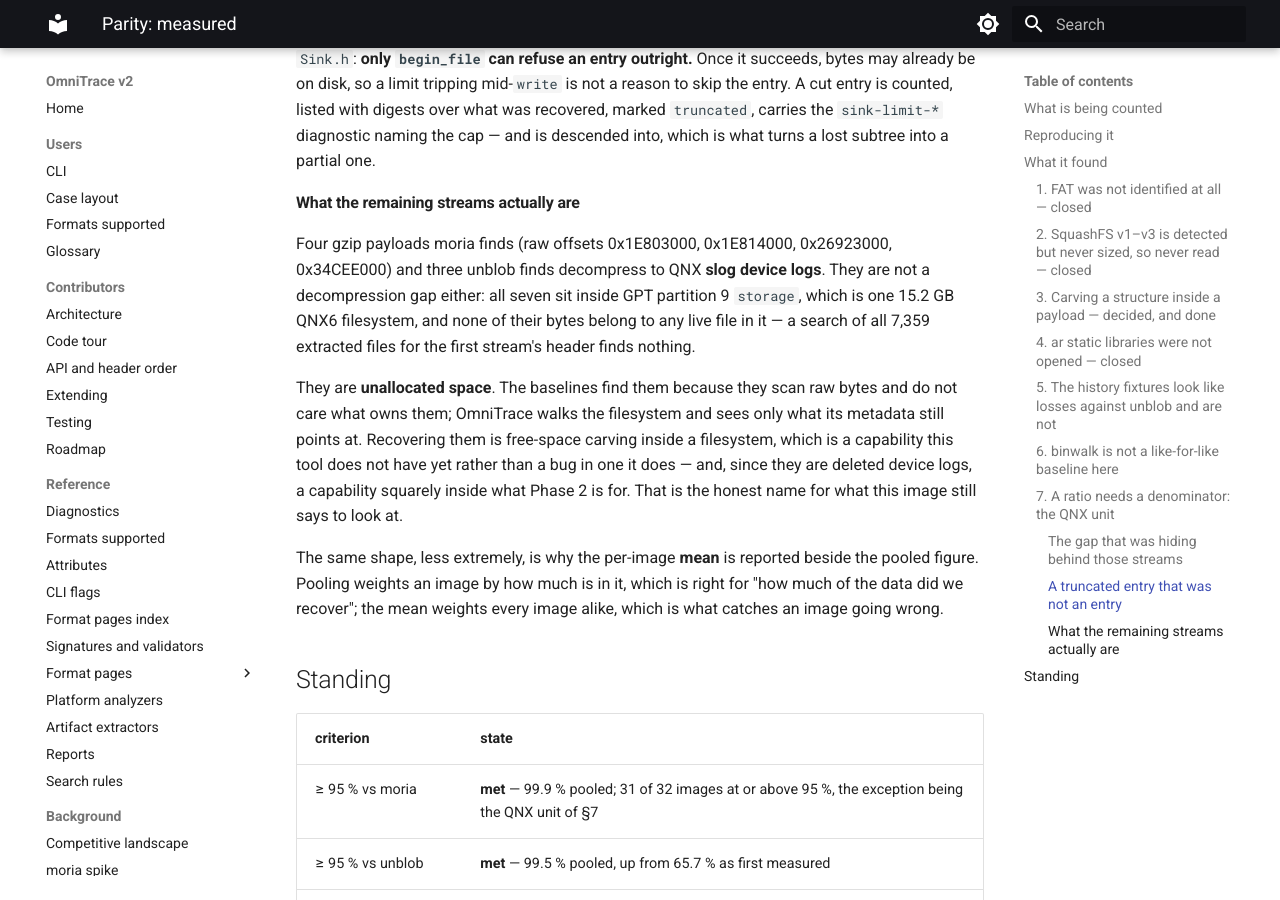
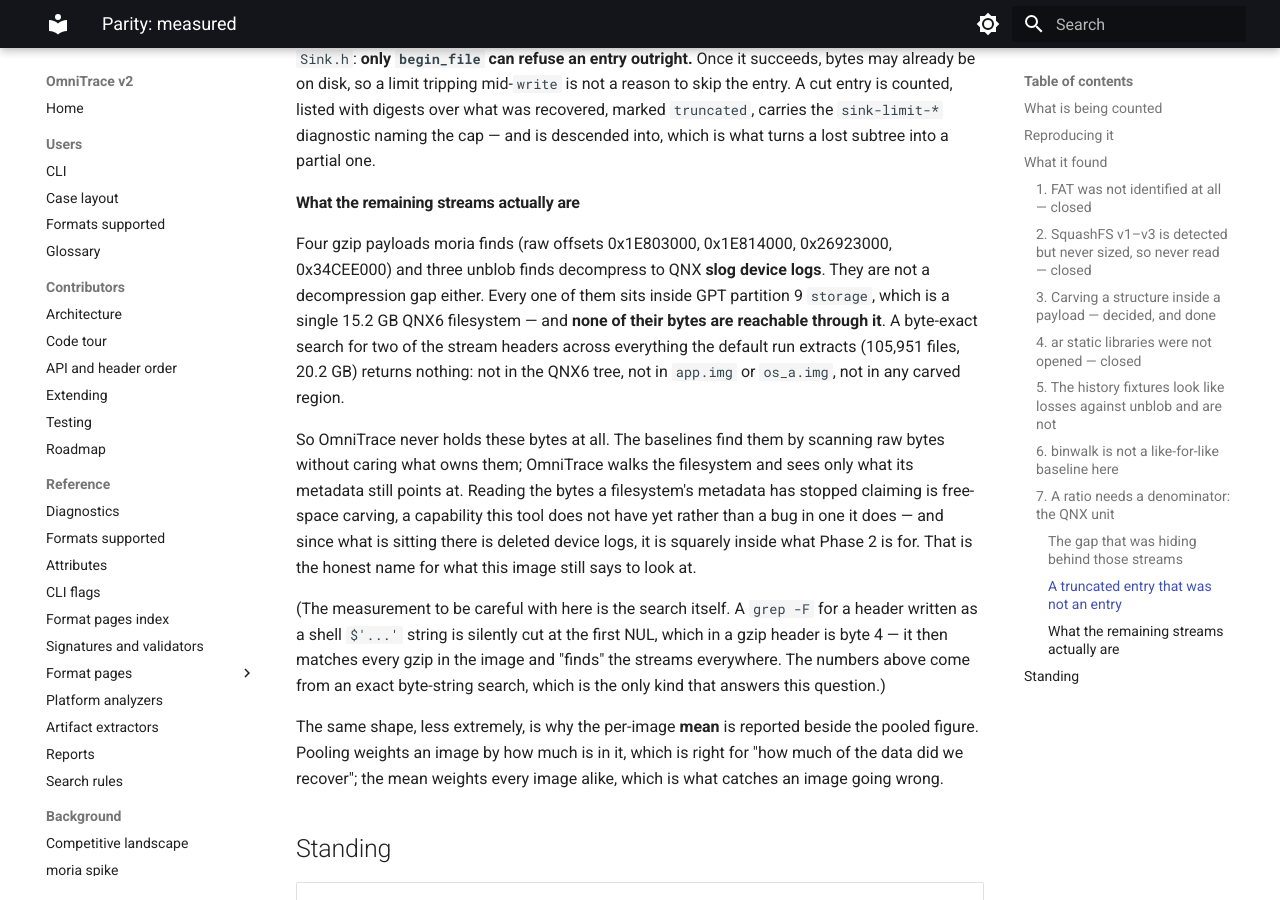
Before and after one commit to wrongbaud/omnitrace, an MkDocs documentation site: the page built from docs/PARITY.md, in a window 1280 px wide and 900 px high, scrolled down 6607 px. Built offline with MkDocs 1.6.1 and Material for MkDocs 9.7.7, drawn with Linux system fonts in a browser that asks for light colours.

Commit message:
parity: say what the remaining QNX streams are, measured rather than inferred
The first write-up of §7 called them unallocated space on the strength of a
`grep -F` whose pattern was written as a shell `$'...'` string. Bash cuts such
a string at the first NUL, which in a gzip header is byte 4, so the search was
for `1f 8b 08` and matched every gzip in the image -- the opposite of the
answer it appeared to give.

Re-measured with an exact byte-string search over everything the default run
extracts (105,951 files, 20.2 GB): neither slog stream header appears
anywhere. Not in the QNX6 tree, not in app.img or os_a.img now that they
extract whole, not in any carved region. The claim the page now makes is that
one -- the bytes are not reachable through the filesystem -- rather than a
claim about the QNX6 bitmap, which was never checked.

The conclusion is unchanged and the reason it is worth recording is the near
miss: a search that silently searches for something shorter than you wrote
reports success while comparing nothing, which is the same failure this
project has already hit three times in corpus comparisons.

Co-Authored-By: Claude Opus 5 (1M context) <noreply@anthropic.com>

```diff
--- a/docs/PARITY.md
+++ b/docs/PARITY.md
@@ -303,18 +303,27 @@ which is what turns a lost subtree into a partial one.
 
 Four gzip payloads moria finds (raw offsets 0x1E803000, 0x1E814000,
 0x26923000, 0x34CEE000) and three unblob finds decompress to QNX **slog
-device logs**. They are not a decompression gap either: all seven sit inside
-GPT partition 9 `storage`, which is one 15.2 GB QNX6 filesystem, and none of
-their bytes belong to any live file in it — a search of all 7,359 extracted
-files for the first stream's header finds nothing.
+device logs**. They are not a decompression gap either. Every one of them
+sits inside GPT partition 9 `storage`, which is a single 15.2 GB QNX6
+filesystem — and **none of their bytes are reachable through it**. A
+byte-exact search for two of the stream headers across everything the default
+run extracts (105,951 files, 20.2 GB) returns nothing: not in the QNX6 tree,
+not in `app.img` or `os_a.img`, not in any carved region.
 
-They are **unallocated space**. The baselines find them because they scan raw
-bytes and do not care what owns them; OmniTrace walks the filesystem and sees
-only what its metadata still points at. Recovering them is free-space carving
-inside a filesystem, which is a capability this tool does not have yet rather
-than a bug in one it does — and, since they are deleted device logs, a
-capability squarely inside what Phase 2 is for. That is the honest name for
-what this image still says to look at.
+So OmniTrace never holds these bytes at all. The baselines find them by
+scanning raw bytes without caring what owns them; OmniTrace walks the
+filesystem and sees only what its metadata still points at. Reading the bytes
+a filesystem's metadata has stopped claiming is free-space carving, a
+capability this tool does not have yet rather than a bug in one it does — and
+since what is sitting there is deleted device logs, it is squarely inside what
+Phase 2 is for. That is the honest name for what this image still says to look
+at.
+
+(The measurement to be careful with here is the search itself. A `grep -F` for
+a header written as a shell `$'...'` string is silently cut at the first NUL,
+which in a gzip header is byte 4 — it then matches every gzip in the image and
+"finds" the streams everywhere. The numbers above come from an exact
+byte-string search, which is the only kind that answers this question.)
 
 The same shape, less extremely, is why the per-image **mean** is reported
 beside the pooled figure. Pooling weights an image by how much is in it, which
```
Also changed, not shown: CLAUDE.md (+1 -1 lines).
